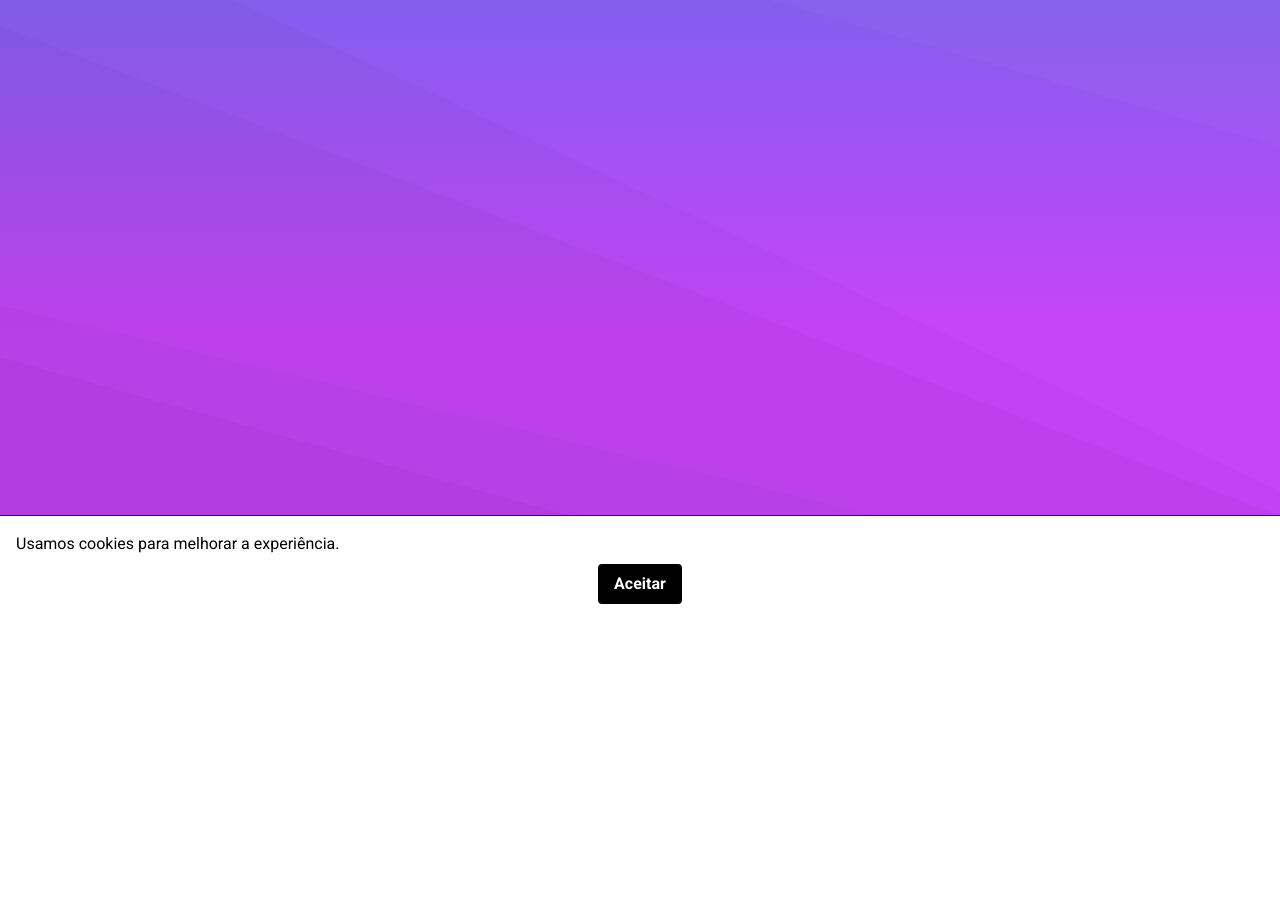
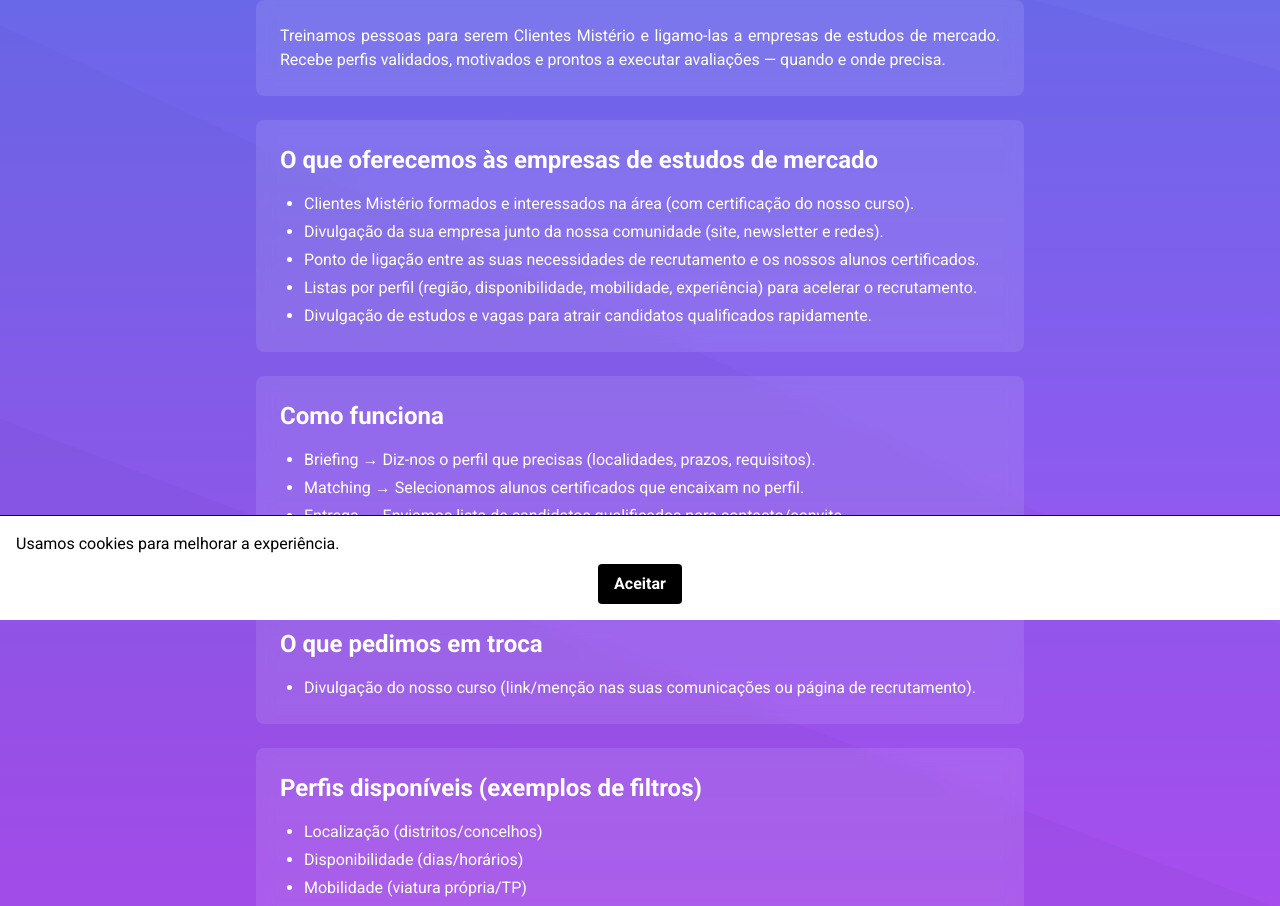
Before and after one commit to msantos51/clientemisterio, a Next.js app in the folder frontend/: page /enterprise in a window 1280 px wide. Shown: the part 180-1086 px from the top of the page. Before the commit the page ends 800 px from the top, so only its background shows below. Built offline with nearby package versions, Linux system fonts and the light colour scheme; a web font is replaced by a local one.

Commit message:
feat: add enterprise content

```diff
--- a/frontend/app/(public)/enterprise/page.tsx
+++ b/frontend/app/(public)/enterprise/page.tsx
@@ -1,10 +1,191 @@
-// Página "Enterprise" com texto centralizado
+// Página "Enterprise" com todo o conteúdo solicitado
+import type { ReactNode } from "react"
+
+// Componente reutilizável para caixas translúcidas
+function TransparentBox({ children }: { children: ReactNode }) {
+  // Caixa com fundo branco semitransparente e texto branco
+  return (
+    <div className="bg-white/10 text-white p-6 rounded-lg backdrop-blur">
+      {children}
+    </div>
+  )
+}
+
+// Componente reutilizável para listas com marcadores
+function BulletList({ items }: { items: string[] }) {
+  // Lista formatada com espaçamento entre elementos
+  return (
+    <ul className="list-disc ml-6 space-y-1">
+      {items.map((item) => (
+        <li key={item}>{item}</li>
+      ))}
+    </ul>
+  )
+}
+
 export default function EnterprisePage() {
+  // Lista de ofertas para empresas de estudos de mercado
+  const offerings = [
+    "Clientes Mistério formados e interessados na área (com certificação do nosso curso).",
+    "Divulgação da sua empresa junto da nossa comunidade (site, newsletter e redes).",
+    "Ponto de ligação entre as suas necessidades de recrutamento e os nossos alunos certificados.",
+    "Listas por perfil (região, disponibilidade, mobilidade, experiência) para acelerar o recrutamento.",
+    "Divulgação de estudos e vagas para atrair candidatos qualificados rapidamente."
+  ]
+
+  // Passos do processo de funcionamento
+  const processSteps = [
+    "Briefing → Diz-nos o perfil que precisas (localidades, prazos, requisitos).",
+    "Matching → Selecionamos alunos certificados que encaixam no perfil.",
+    "Entrega → Enviamos lista de candidatos qualificados para contacto/convite.",
+    "Acompanhamento → Fechamos feedback e ajustamos perfis conforme os resultados."
+  ]
+
+  // Contrapartidas pedidas às empresas
+  const exchange = [
+    "Divulgação do nosso curso (link/menção nas suas comunicações ou página de recrutamento)."
+  ]
+
+  // Filtros disponíveis para perfis
+  const profiles = [
+    "Localização (distritos/concelhos)",
+    "Disponibilidade (dias/horários)",
+    "Mobilidade (viatura própria/TP)",
+    "Experiência (iniciante/experiente)",
+    "Segmentos (retalho, automóvel, restauração, serviços, etc.)"
+  ]
+
+  // Compromissos e conformidade
+  const commitments = [
+    "RGPD: partilha de dados apenas com consentimento e para finalidade de recrutamento.",
+    "Qualidade: todos os candidatos completaram o curso e conhecem boas práticas.",
+    "Flexibilidade: sem exclusividade; modelo de colaboração ajustável ao seu processo."
+  ]
+
+  // Botões de call-to-action
+  const ctaButtons = [
+    "Pedir lista de candidatos",
+    "Agendar conversa de 15 min",
+    "Divulgar um estudo / vaga"
+  ]
+
+  // Campos sugeridos para formulários
+  const formFields = [
+    "Nome e Empresa",
+    "E-mail e Telefone",
+    "Tipo de estudo / cliente",
+    "Localidades e prazos",
+    "Requisitos do perfil (idade, mobilidade, experiência, outros)",
+    "Observações / NDA (opcional)"
+  ]
+
+  // Perguntas frequentes com respostas
+  const faq = [
+    {
+      question: "Quanto custa?",
+      answer:
+        "A parceria é simples e flexível. Em contrapartida, pedimos a divulgação do nosso curso. Condições específicas podem ser combinadas caso a caso."
+    },
+    {
+      question: "Têm cobertura nacional?",
+      answer:
+        "Sim, com foco em Portugal. Indicando os concelhos, ajustamos a lista ao território necessário."
+    },
+    {
+      question: "Como garantem a qualidade?",
+      answer:
+        "Os candidatos concluíram o nosso curso e recebem instruções claras por estudo. Podemos recolher feedback pós-missão para melhoria contínua."
+    },
+    {
+      question: "Em quanto tempo enviam perfis?",
+      answer:
+        "Normalmente 24–72h após recebermos o briefing com requisitos e localidades."
+    }
+  ]
+
   return (
-    // Secção principal centrada horizontalmente sem espaço superior
-    <section className="flex justify-center pb-20">
-      {/* Texto principal da página Enterprise */}
-      <h1 className="text-4xl font-bold">Enterprise</h1>
+    // Secção principal centrada e com espaçamento inferior
+    <section className="flex justify-center pb-20 text-white">
+      {/* Contentor com largura máxima e espaço vertical entre caixas */}
+      <div className="max-w-3xl space-y-6">
+        {/* Título principal e subtítulo */}
+        <div className="text-center space-y-2">
+          <h1 className="text-4xl font-bold">Empresas & Marcas</h1>
+          <p>Aceda a Clientes Mistério prontos a começar</p>
+        </div>
+
+        {/* Descrição inicial */}
+        <TransparentBox>
+          <p>
+            Treinamos pessoas para serem Clientes Mistério e ligamo-las a empresas de estudos de mercado.
+            Recebe perfis validados, motivados e prontos a executar avaliações — quando e onde precisa.
+          </p>
+        </TransparentBox>
+
+        {/* O que oferecemos */}
+        <TransparentBox>
+          <h2 className="text-2xl font-semibold mb-4">O que oferecemos às empresas de estudos de mercado</h2>
+          <BulletList items={offerings} />
+        </TransparentBox>
+
+        {/* Como funciona */}
+        <TransparentBox>
+          <h2 className="text-2xl font-semibold mb-4">Como funciona</h2>
+          <BulletList items={processSteps} />
+        </TransparentBox>
+
+        {/* O que pedimos em troca */}
+        <TransparentBox>
+          <h2 className="text-2xl font-semibold mb-4">O que pedimos em troca</h2>
+          <BulletList items={exchange} />
+        </TransparentBox>
+
+        {/* Perfis disponíveis */}
+        <TransparentBox>
+          <h2 className="text-2xl font-semibold mb-4">Perfis disponíveis (exemplos de filtros)</h2>
+          <BulletList items={profiles} />
+        </TransparentBox>
+
+        {/* Compromissos e conformidade */}
+        <TransparentBox>
+          <h2 className="text-2xl font-semibold mb-4">Compromissos e conformidade</h2>
+          <BulletList items={commitments} />
+        </TransparentBox>
+
+        {/* Call-to-Action */}
+        <TransparentBox>
+          <h2 className="text-2xl font-semibold mb-4">Call-to-Action</h2>
+          <div className="flex flex-col gap-4 sm:flex-row">
+            {ctaButtons.map((label) => (
+              <button
+                key={label}
+                className="bg-transparent border border-white px-4 py-2 rounded-md"
+              >
+                {label}
+              </button>
+            ))}
+          </div>
+        </TransparentBox>
+
+        {/* Campos do formulário */}
+        <TransparentBox>
+          <h2 className="text-2xl font-semibold mb-4">Campos do formulário (sugestão)</h2>
+          <BulletList items={formFields} />
+        </TransparentBox>
+
+        {/* FAQ rápido */}
+        <TransparentBox>
+          <h2 className="text-2xl font-semibold mb-4">FAQ rápido</h2>
+          <ul className="space-y-4">
+            {faq.map((item) => (
+              <li key={item.question}>
+                <p className="font-semibold">{item.question}</p>
+                <p>{item.answer}</p>
+              </li>
+            ))}
+          </ul>
+        </TransparentBox>
+      </div>
     </section>
   )
 }
```
